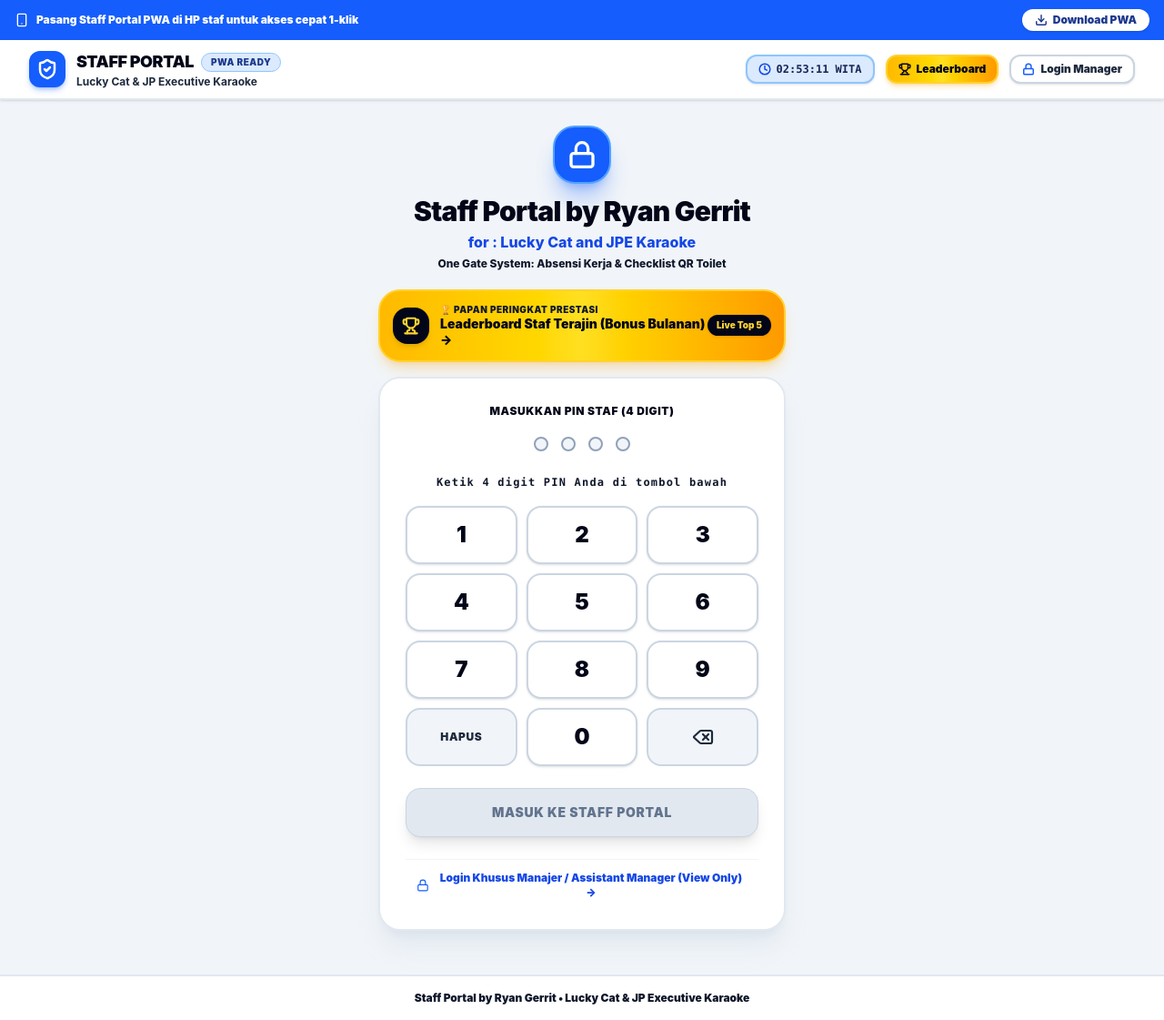
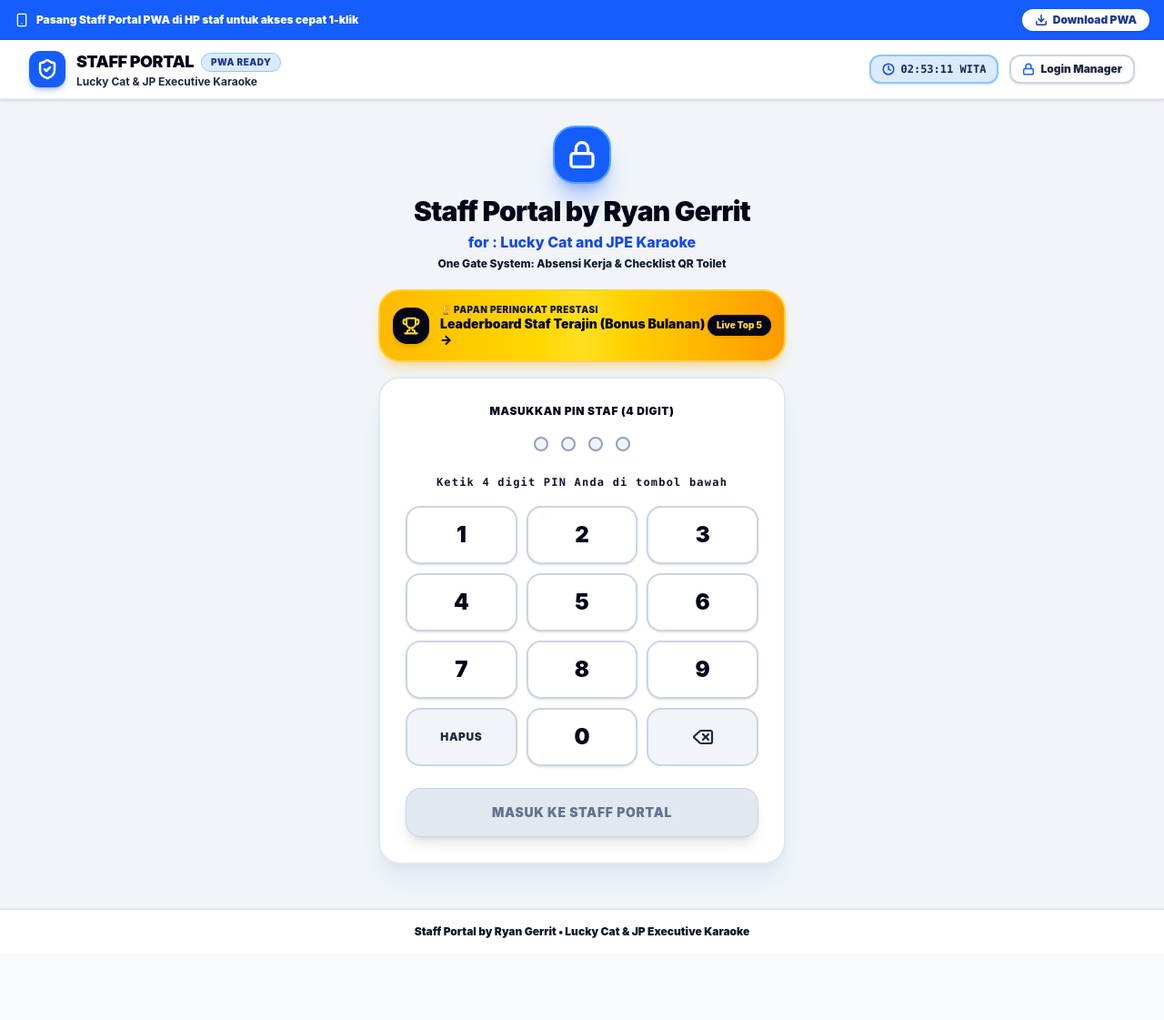
Before and after one commit to errgee8/absensi, a React (Vite) app: page / in a window 1280 px wide. Shown: the whole page at 91% size. After the commit the page ends 1048 px from the top, so only its background shows below. Built offline with nearby package versions, Linux system fonts and the light colour scheme; no server answers.

Commit message:
refactor: remove redundant duplicate buttons from header and login screen

```diff
--- a/src/App.jsx
+++ b/src/App.jsx
@@ -124,7 +124,6 @@ export default function App() {
         adminAuth={adminAuth}
         onOpenAdminAuth={() => setAdminModalOpen(true)}
         onAdminLogout={handleAdminLogout}
-        onOpenLeaderboard={() => setLeaderboardOpen(true)}
       />
 
       {/* Main Content View */}
--- a/src/components/Navigation.jsx
+++ b/src/components/Navigation.jsx
@@ -1,5 +1,5 @@
 import React, { useState, useEffect } from 'react';
-import { ShieldCheck, Clock, Lock, LogOut, Eye, ShieldAlert, Trophy } from 'lucide-react';
+import { ShieldCheck, Clock, Lock, LogOut, Eye, ShieldAlert } from 'lucide-react';
 import { formatWitaTimeOnly } from '../utils/time';
 
 export default function Navigation({
@@ -8,8 +8,7 @@ export default function Navigation({
   networkStatus,
   adminAuth,
   onOpenAdminAuth,
-  onAdminLogout,
-  onOpenLeaderboard
+  onAdminLogout
 }) {
   const [timeStr, setTimeStr] = useState('');
 
@@ -51,19 +50,6 @@ export default function Navigation({
               <Clock className="w-3.5 h-3.5 text-blue-700 stroke-[2.5]" />
               <span>{timeStr || 'Memuat...'}</span>
             </div>
-
-            {/* Realtime Monthly Leaderboard Trigger */}
-            {onOpenLeaderboard && (
-              <button
-                type="button"
-                onClick={onOpenLeaderboard}
-                className="flex items-center space-x-1.5 px-3 py-1.5 bg-gradient-to-r from-amber-400 via-yellow-300 to-amber-500 hover:from-amber-300 hover:to-yellow-400 text-slate-950 rounded-xl font-black text-xs shadow-md shadow-amber-500/25 border-2 border-amber-300 transition active:scale-95 shrink-0"
-                title="Buka Leaderboard Staf Terajin (Bonus Bulanan)"
-              >
-                <Trophy className="w-3.5 h-3.5 text-slate-950 stroke-[2.5]" />
-                <span className="hidden md:inline">Leaderboard</span>
-              </button>
-            )}
 
             {/* In Manager View: Show Switcher to Return to Kiosk or Lock */}
             {currentView === 'manager' ? (
--- a/src/components/StaffView/KioskLoginScreen.jsx
+++ b/src/components/StaffView/KioskLoginScreen.jsx
@@ -182,20 +182,6 @@ export default function KioskLoginScreen({
             <span>MASUK KE STAFF PORTAL</span>
           )}
         </button>
-
-        {/* Shortcut to Manager / Assistant Manager View Only */}
-        {onOpenAdminAuth && (
-          <div className="pt-2 text-center border-t border-slate-100">
-            <button
-              type="button"
-              onClick={onOpenAdminAuth}
-              className="text-xs font-black text-blue-700 hover:text-blue-900 flex items-center justify-center space-x-1.5 mx-auto py-1 px-3 rounded-xl hover:bg-blue-50 transition"
-            >
-              <Lock className="w-3.5 h-3.5 text-blue-600" />
-              <span>Login Khusus Manajer / Assistant Manager (View Only) →</span>
-            </button>
-          </div>
-        )}
       </div>
     </div>
   );
```
